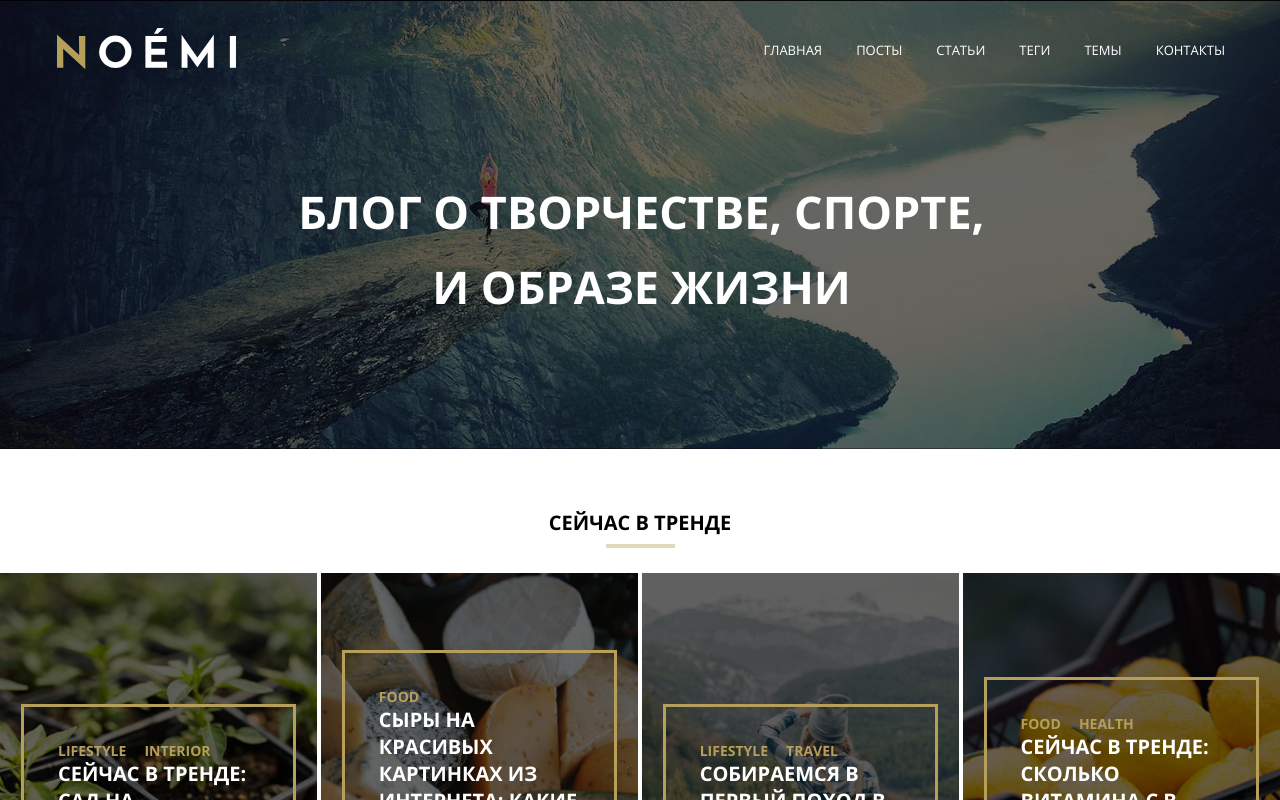
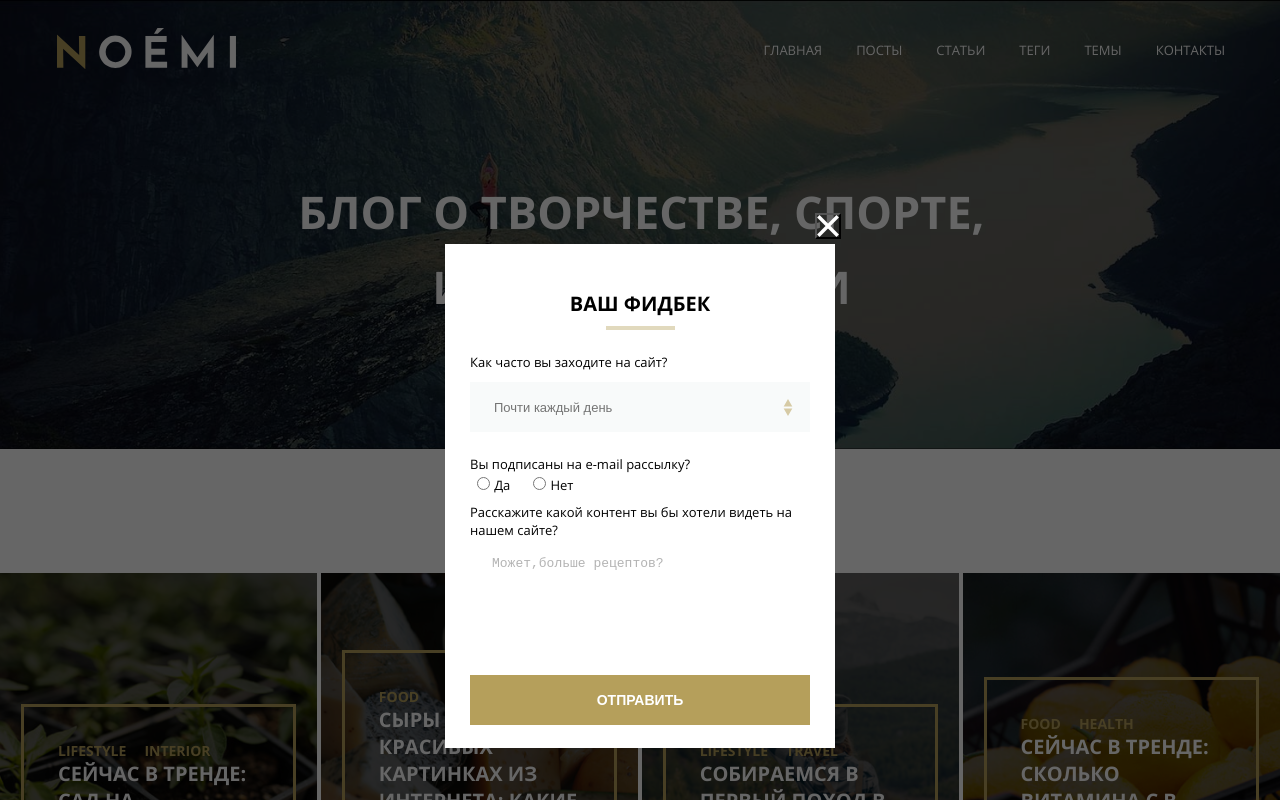
Before and after one commit to juliavolk96/diplomaproject, a plain HTML site: page index.html in a window 1280 px wide. Shown: the top 800 px of the page. Drawn offline with Linux system fonts and the light colour scheme; files whose address does not match are found by name.

Commit message:
Add files via upload

```diff
--- a/css/desktop.css
+++ b/css/desktop.css
@@ -823,3 +823,171 @@ input:focus {
 .copyright {
   color: #999999;
 }
+
+/*Popup*/
+
+/* .popup-hidden {
+  display: none;
+} */
+
+.popup {
+  width: 100%;
+	height: 100vh;
+	padding-top: 120px;
+	padding-bottom: 0px;
+	background-color: rgba(0, 0, 0, 0.6);
+	overflow-y: auto;
+	position: fixed;
+	top: 0;
+	left: 0;
+	display: flex;
+	z-index: 10;
+}
+
+.popup .section-title {
+  font-size: 20px;
+  line-height: 29px;
+  margin-top: 16px;
+  margin-bottom: 12px;
+}
+
+.popup-container {
+  max-width: 390px;
+  margin: auto;
+  background-color:rgb(255, 255, 255);
+  box-sizing: border-box;
+  position: relative;
+  margin-top: 10vh;
+  padding: 0 25px;
+  height: fit-content;
+  margin-top: 124px;
+}
+
+.popup-close {
+  content: "";
+  position: relative;
+  width: 26px;
+  height: 26px;
+  top: -31px;
+  left: 345px;
+  background: url(../svg/form-x.svg);
+}
+
+.popup-feedback {
+  margin: 0 auto;
+	text-align: left;
+	background-color: #fff;
+	color: #000000;
+}
+
+.form-input, .popup-radio, .popup-textarea {
+  display: flex;
+	flex-direction: column;
+	align-items: flex-start;
+	padding-bottom: 23px;
+}
+
+.popup-select {
+  border-style: none;
+  background: url(../svg/form-arrows.svg) right 17px center/ 10px no-repeat #f3f7f6;
+  opacity: 0.541;
+  font-size: 13px;
+  color: #000000;
+  font-weight: 400;
+  -webkit-appearance: none;
+  -moz-appearance: none;
+  min-width: 100%;
+  height: 50px;
+  padding-left: 24px;
+  cursor: pointer;
+}
+
+select:focus {
+	border: 1px solid #b59f5b;
+}
+
+.radio {
+	display: flex;
+	padding-left: 7px;
+	margin-bottom: -15px;
+}
+
+.radio-input {
+  position: relative;
+	margin-right: 16px;
+}
+
+.feedback-radio-input {
+  cursor: pointer;
+}
+
+.feedback-radio-label {
+  font-size: 13px;
+  color: #000000;
+  font-weight: 400;
+  cursor: pointer;
+}
+
+.textarea {
+  min-width: 100%;
+}
+
+.textarea-field {
+  border-style: none;
+  outline: 0;
+  height: 131px;
+  opacity: 0.541;
+  font-size: 13px;
+  color: #000000;
+  font-weight: 400;
+  min-width: 100%;
+  resize: none;
+  padding: 17px 30px 20px 22px;
+}
+
+.textarea-field:focus {
+	border: 1px solid #b59f5b;
+}
+
+/*Текст в popup*/
+.text-input {
+  font-size: 13px;
+  line-height: 40px;
+  color: #000000;
+  font-weight: 400;
+}
+
+.topic-radio {
+  font-size: 13px;
+  color: #000000;
+  font-weight: 400;
+}
+
+.feedback-question {
+  font-size: 13px;
+  color: #000000;
+  font-weight: 400;
+}
+
+.feedback-radio-label {
+  font-size: 13px;
+  color: #000000;
+  font-weight: 400;
+}
+
+/*кнопка Popup*/
+.popup-button {
+  width: 100%;
+  height: 50px;
+  border: none;
+  background-color: #b59f5b;
+  color: #ffffff;
+  font-weight: 700;
+  text-transform: uppercase;
+  font-size: 14px;
+  cursor: pointer;
+}
+
+.popup-button:hover {
+  background-color: #323232;
+ }
--- a/css/tablet.css
+++ b/css/tablet.css
@@ -1,6 +1,7 @@
 /*Планшетная версия*/
 
 @media (min-width: 641px) and (max-width: 1200px ) {
+
 
   /*Header*/
 
--- a/index.html
+++ b/index.html
@@ -14,41 +14,52 @@
 
 <body>
   <!--Header-popup-->
-  <!-- <div class="popup">
+  <div class="popup popup-hidden">
     <div class="popup-container">
       <button class="popup-close" type="button"></button>
-      <div class="popup-header popop-item">
-        <h2>Ваш фидбек</h2>
+      <div class="popup-feedback">
+        <h2 class="section-title">Ваш фидбек</h2>
       </div>
-      <form action="" class="popup-form">
-        <div class="form-input popup-item">
-          <p class="text-input item-margin">Как часто вы заходите на сайт?</p>
-          <select name="select-popup" class="popup-cell select-popup"">
-            <option>Каждый день</option>
-            <option>1-2 раза в неделю</option>
-            <option>Раз в месяц</option>
-            <option>Очень редко</option>
-          </select>
-        </div>
-        <div class="popup-radio popup-item">
-          <p class="topic-radio item-margin">Вы подписаны на e-mail рассылку?</p>
-          <label class="radio-group">
-            <input type="radio" class="popup-radio" name="radio-group">
-            <span class="text-radio">Да</span>
-          </label>
-          <label class="radio-group">
-            <input type="radio" class="popup-radio" name="radio-group">
-            <span class="text-radio">Нет</span>
-          </label>
-        </div>
-        <div class="popup-textarea popup-item">
-          <p class="item-margin">Расскажите, какой контент вы хотели бы видеть на нашем сайте?</p>
-          <textarea name="field-textarea" placeholder="Может, больше рецептов?" class="popup-cell" rows="8"></textarea>
-        </div>
-        <button class="popup-button popup-item popup-cell">Отправить</button>
-      </form>
+      <div class="content">
+        <form class="form">
+          <div class="form-input">
+            <p class="text-input">Как часто вы заходите на сайт?</p>
+            <select name="popup-select" class="popup-select">
+              <option>Почти каждый день</option>
+              <option>Раз в несколько дней</option>
+              <option>Раз в несколько недель</option>
+              <option>Несколько раз в год</option>
+            </select>
+          </div>
+
+          <div class="popup-radio">
+            <p class="topic-radio">Вы подписаны на e-mail рассылку?</p>
+            <div class="radio">
+              <div class="radio-input">
+                <input class="feedback-radio-input" type="radio" name="radio" id="feedback-radio-1">
+                <label class="feedback-radio-label" for="feedback-radio-1">Да</label>
+              </div>
+
+              <div class="radio">
+                <div class="radio-input">
+                  <input class="feedback-radio-input" type="radio" name="radio" id="feedback-radio-2">
+                  <label class="feedback-radio-label" for="feedback-radio-2">Нет</label>
+                </div>
+              </div>
+            </div>
+          </div>
+
+          <div class="popup-textarea">
+            <label class="feedback-question" for="feed-back-info">Расскажите какой контент вы бы хотели видеть на нашем сайте?</label>
+            <div class="textarea">
+              <textarea class="textarea-field" name="text" placeholder="Может,больше рецептов?" id="feed-back-info"></textarea>
+            </div>
+            <button class="popup-button">Отправить</button>
+          </div>
+        </form>
+      </div>
     </div>
-  </div> -->
+  </div>
   <!-- Header -->
   <div class="header">
     <div class="header-container">
@@ -368,7 +379,8 @@
           </picture>
           <div class="shop-wrapper">
             <h3 class="article-title"><a href=#0 class="article-link">Кукла «Зайчик»</a></h3>
-            <p class="description">Интерьерная рукодельная кукла «Зайчик», созданию которой посвящена <a href="#" class="shop-link">весенняя серия постов</a> в блоге и несколько подкастов.</a></p>
+            <p class="description">Интерьерная рукодельная кукла «Зайчик», созданию которой посвящена <a href="#"
+                class="shop-link">весенняя серия постов</a> в блоге и несколько подкастов.</a></p>
             <div class="price-container">
               <div class="price">
                 <p>3500 Р</p>
@@ -386,7 +398,8 @@
           </picture>
           <div class="shop-wrapper">
             <h3 class="article-title"><a href=#0 class="article-link">Шестиугольная рамка</a></h3>
-            <p class="description">Необычная рамка для украшения дома из видео <a href="#" class="shop-link">«Как сделать рамку из подручных средств за 30 минут»</a></p>
+            <p class="description">Необычная рамка для украшения дома из видео <a href="#" class="shop-link">«Как
+                сделать рамку из подручных средств за 30 минут»</a></p>
             <div class="price-container">
               <div class="price">
                 <p class="last-price">500 Р</p>
```
